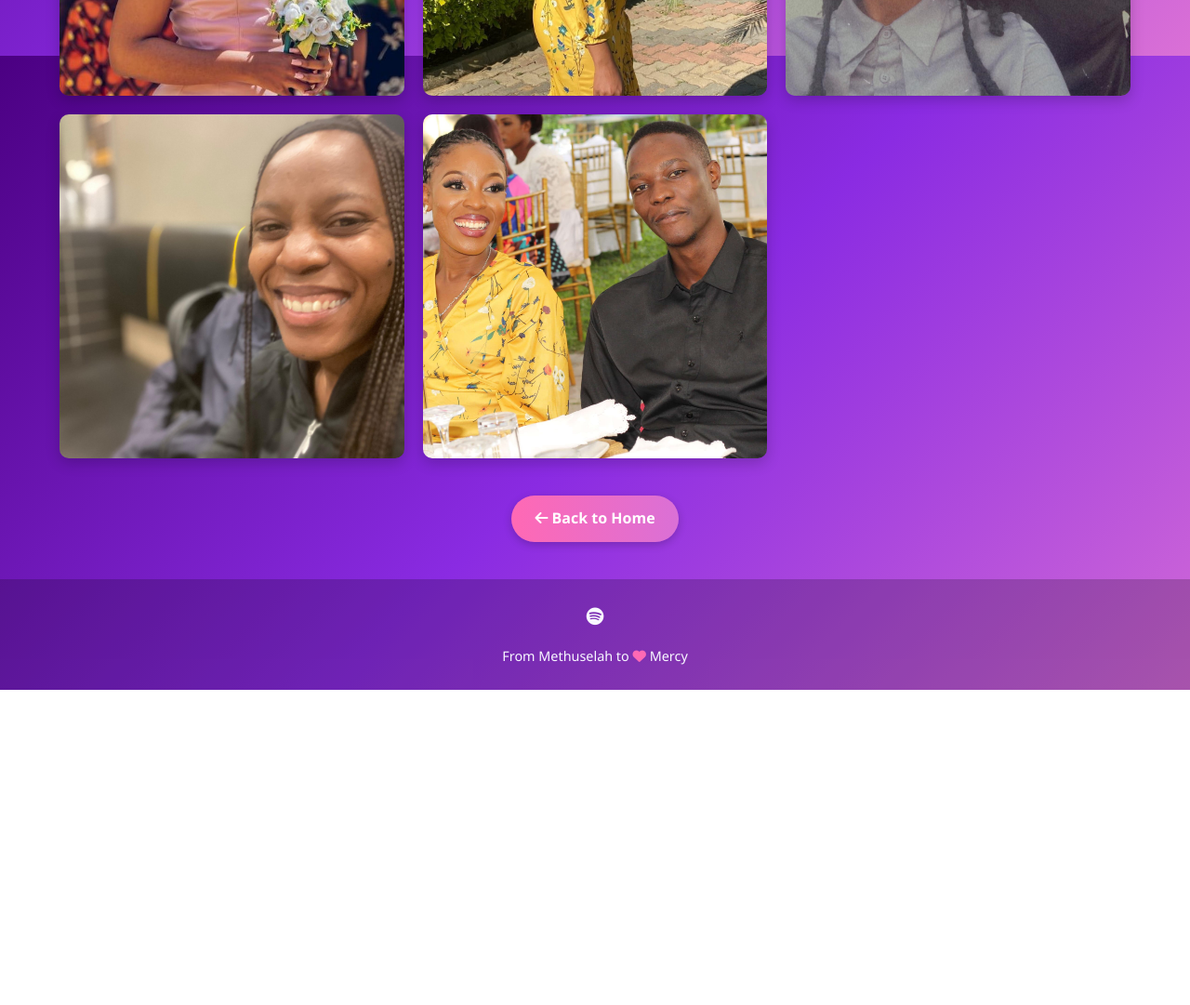
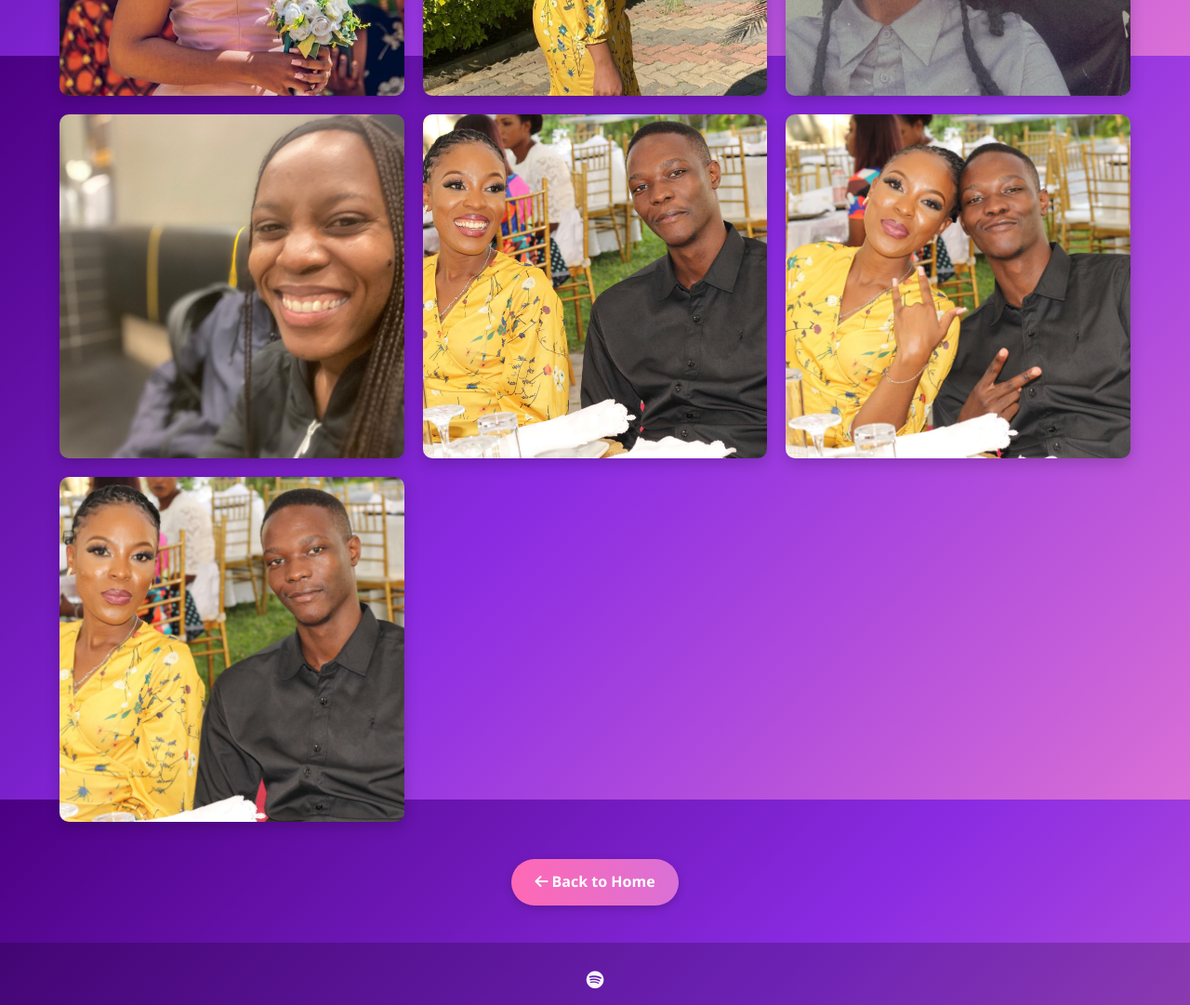
Before and after one commit to Methuselahmnm/hey_mercy, a plain HTML site: page gallery.html in a window 1280 px wide. Shown: the part 2340-3421 px from the top of the page at 93% size. Before the commit the page ends 3082 px from the top, so only its background shows below. Drawn offline with Linux system fonts and the light colour scheme.

Commit message:
Update gallery.html

```diff
--- a/gallery.html
+++ b/gallery.html
@@ -111,14 +111,14 @@
                 <img src="gallery/vic_3.jpg" alt="Memory 14">
                 <div class="gallery-caption">Baby looking hot</div>
             </div>
-            <!--<div class="gallery-item">
+            <div class="gallery-item">
                 <img src="gallery/vic_4.jpg" alt="Memory 15">
                 <div class="gallery-caption">Shes Glowing</div>
-            </div>-->
-            <!--<div class="gallery-item">
+            </div>
+            <div class="gallery-item">
                 <img src="gallery/vic_5.jpg" alt="Memory 16">
                 <div class="gallery-caption">Sheeesh</div>
-            </div> -->
+            </div>
         </div>
 
         <!-- Expanded Image Overlay -->
```
